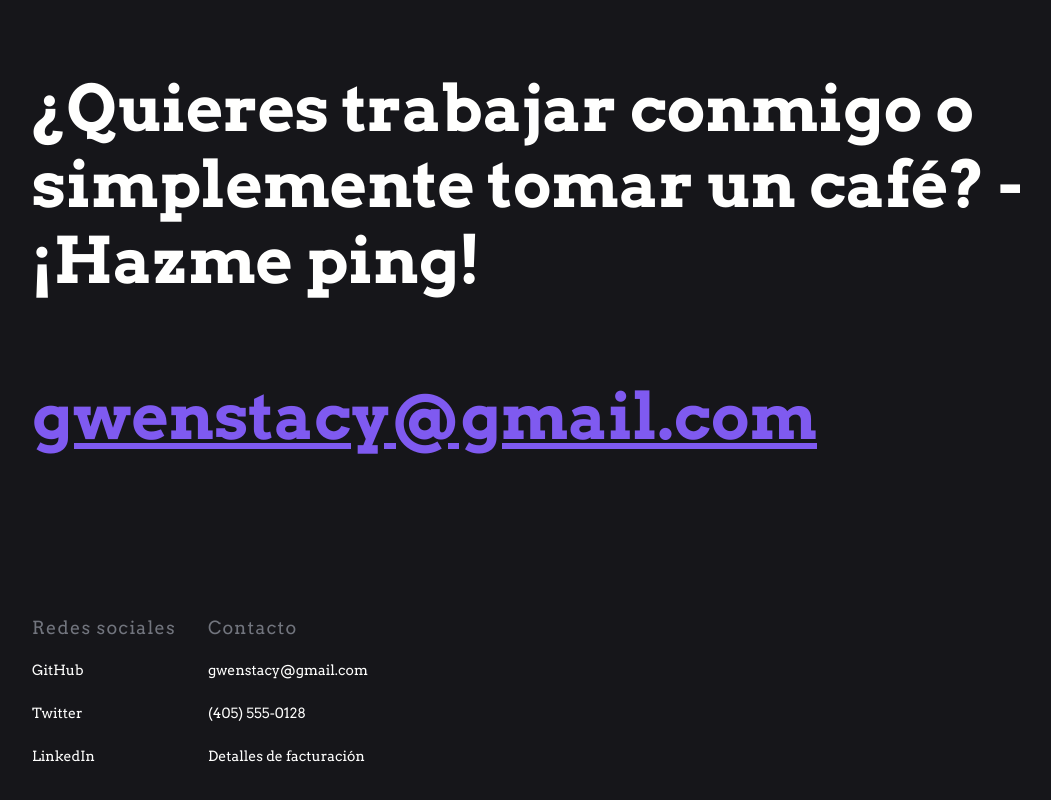
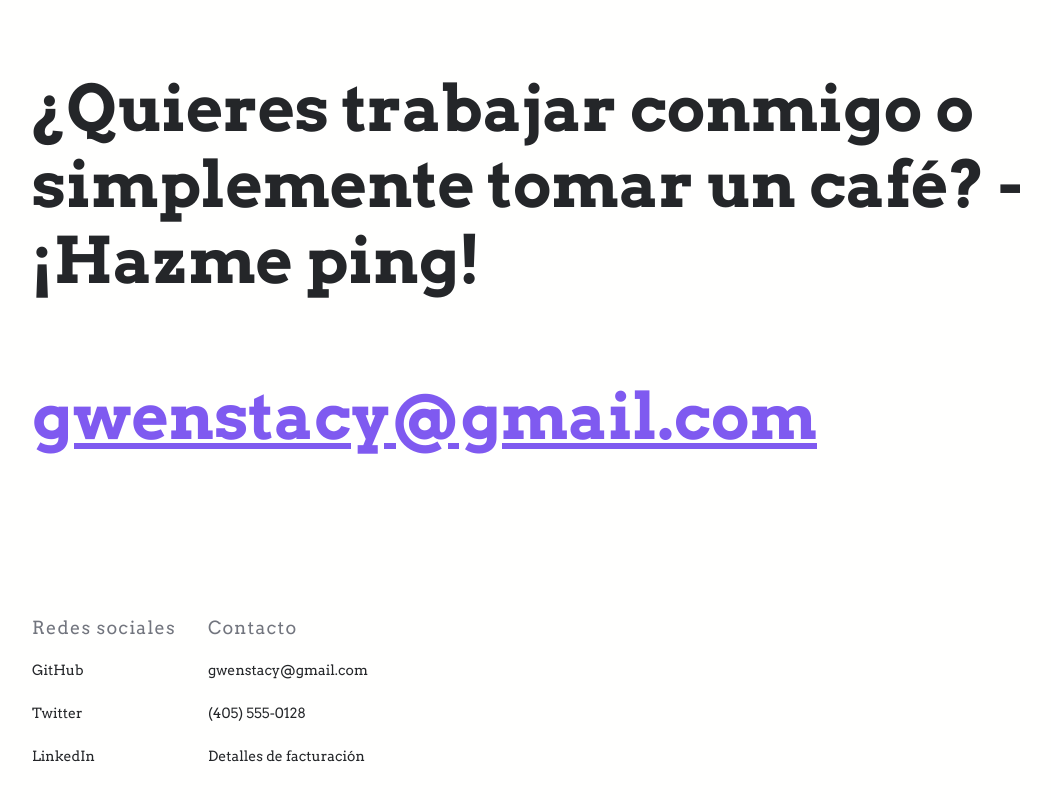
Before and after one commit to iJCode1/Portafolio-de-Gwen, a React (Vite) app: page / in a window 1280 px wide. Shown: the part 5172-5972 px from the top of the page, without its empty margins (8-1059 px from the left). Built offline with nearby package versions, Linux system fonts and the light colour scheme.

Commit message:
feat: light mode

```diff
--- a/src/GlobalStyle.jsx
+++ b/src/GlobalStyle.jsx
@@ -22,6 +22,10 @@ const GlobalStyle = createGlobalStyle`
     --body1-bold: 700 1.125rem/1.6875rem Arvo;
     --body2-regular: 400 0.875rem/1.6875rem Arvo;
     --body2-bold: 700 0.875rem/1.6875rem Arvo;
+    @media screen and (prefers-color-scheme: light){
+      --background-1: #fffffe;
+      --white: #242629;
+    }
   }
 
   body{
--- a/src/components/Button.jsx
+++ b/src/components/Button.jsx
@@ -17,6 +17,9 @@ const ButtonStyled = styled.button`
   }
   &:active{
     transform: scale(.9);
+  }
+  @media screen and (prefers-color-scheme: light){
+    --white: #fffffe;
   }
 `;
 
--- a/src/components/Project.jsx
+++ b/src/components/Project.jsx
@@ -40,6 +40,10 @@ const ProjectStyled = styled.div`
       flex-direction: row;
     }
   }
+
+  @media screen and (prefers-color-scheme: light){
+    --grey: #72757e;
+  }
 `
 
 function Project({ name, text, image, repo, code }) {
```
